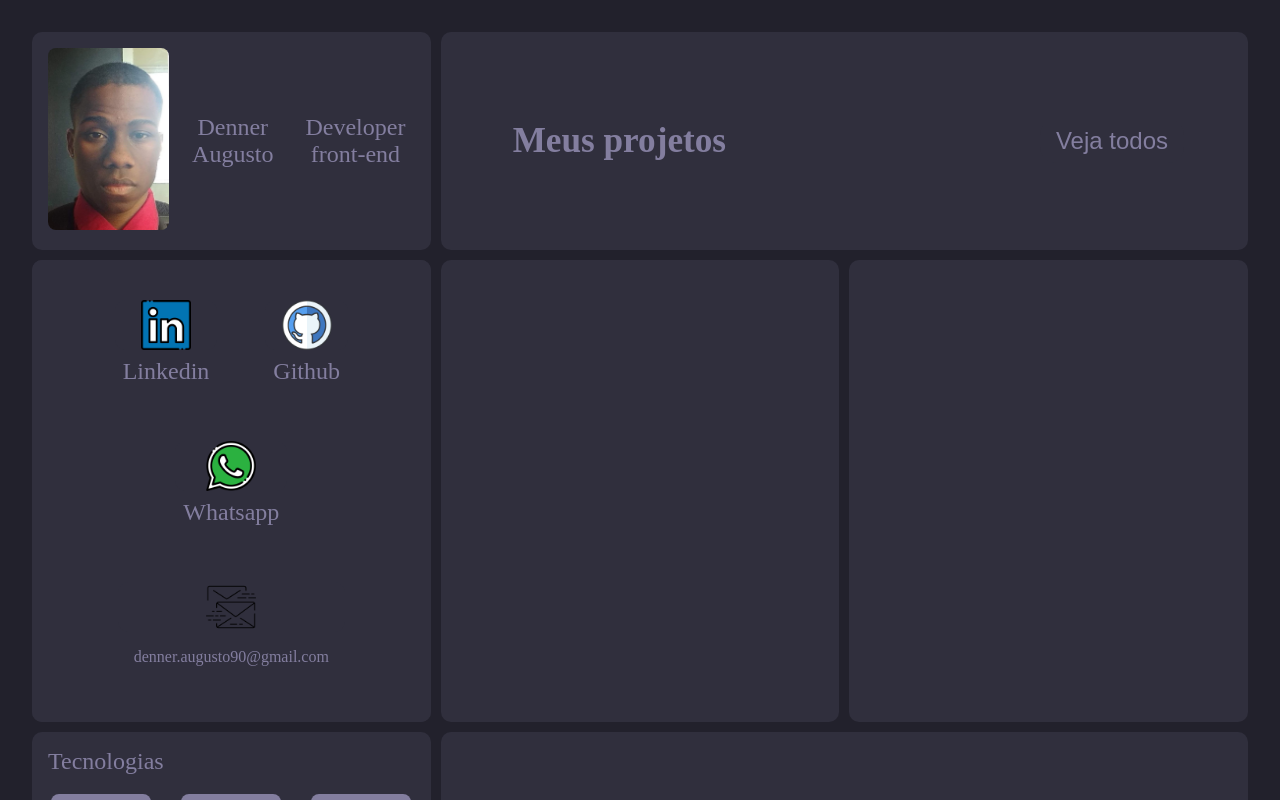
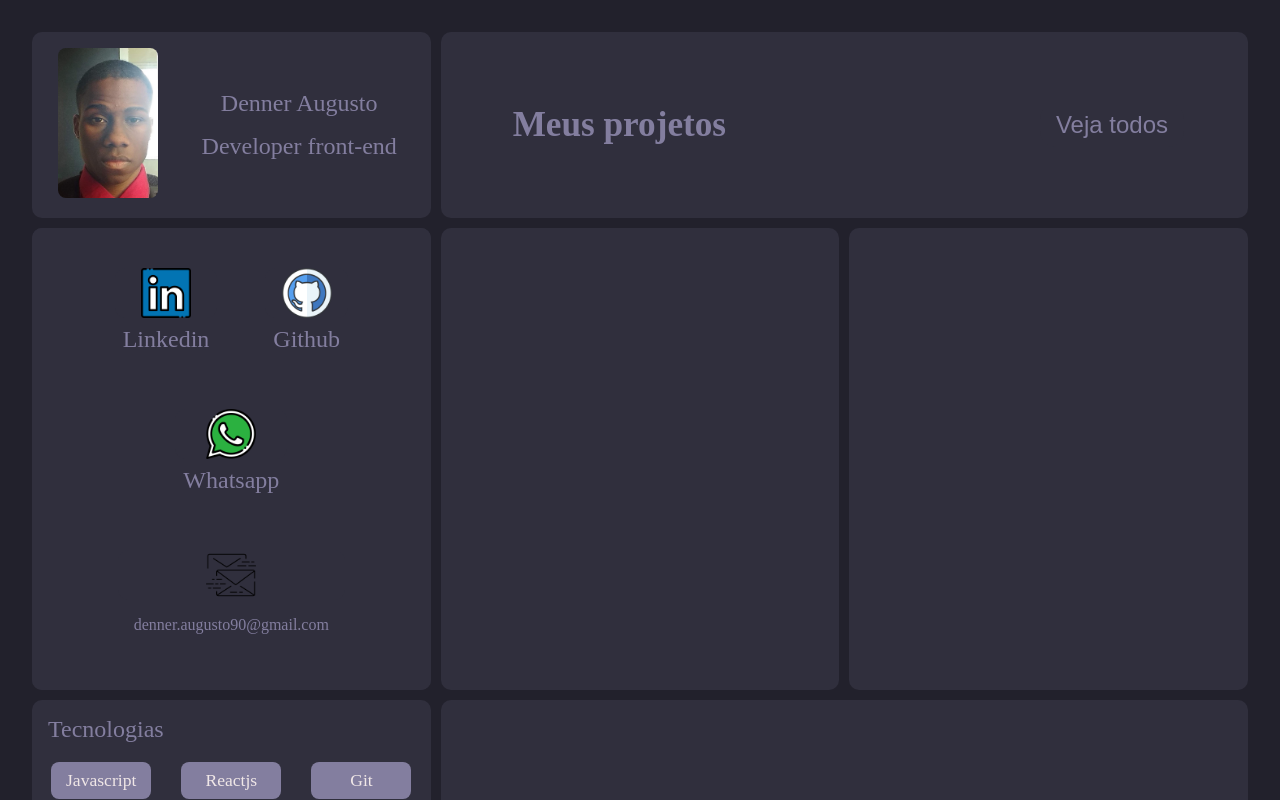
Before and after one commit to denner-august/curriculo-2.0, a Next.js app: page / in a window 1280 px wide. Shown: the top 800 px of the page. Built offline with nearby package versions, Linux system fonts and the light colour scheme.

Commit message:
Update index.tsx

```diff
--- a/src/components/profile/index.tsx
+++ b/src/components/profile/index.tsx
@@ -1,14 +1,16 @@
-import { Container } from "./styles";
+import { Container, Names } from "./styles";
 import Image from "next/image";
 import ImageProfile from "../../../public/image/perfil.jpeg";
 export default function Profile() {
   return (
     <Container className="profile">
       <div className="imagem">
-        <Image src={ImageProfile} height={300} width={200} objectFit="fill" />
+        <Image src={ImageProfile} height={150} width={100} quality={100} />
       </div>
-      <p>Denner Augusto</p>
-      <p>Developer front-end</p>
+      <Names>
+        <p>Denner Augusto</p>
+        <p>Developer front-end</p>
+      </Names>
     </Container>
   );
 }
```
